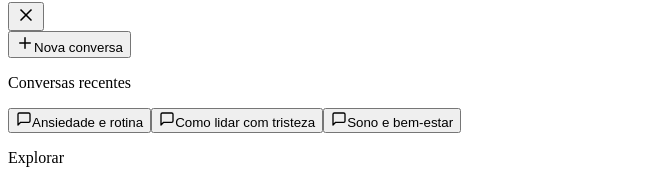
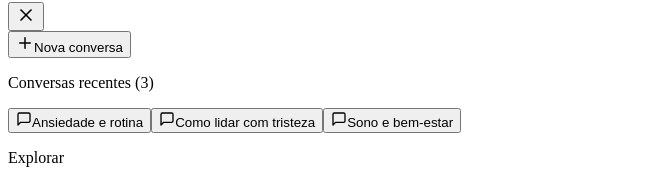
Before and after one commit to PabloOdilon11/zophiaIA, a React (Vite) app in the folder frontend/: page / in a window 1280 px wide. Shown: the part 310-479 px from the top of the page, without its empty margins (0-651 px from the left). Built offline with nearby package versions, Linux system fonts and the light colour scheme; no server answers; the HTML template or start-up script is replaced by a standard one.

Commit message:
feat: adiciona contador de conversas e estado vazio na sidebar

```diff
--- a/frontend/src/components/Sidebar.jsx
+++ b/frontend/src/components/Sidebar.jsx
@@ -46,8 +46,15 @@ export default function Sidebar({ isOpen, onClose, activeTab, setActiveTab, chat
 
           {/* Navigation Menu */}
           <div className="space-y-1">
-            <p className="px-3 text-xs font-semibold text-gray-400 uppercase tracking-wider mb-2">Conversas recentes</p>
+            <p className="px-3 text-xs font-semibold text-gray-400 uppercase tracking-wider mb-2">
+              Conversas recentes ({chats.length})
+            </p>
             <div className="space-y-1 max-h-48 overflow-y-auto">
+              {chats.length === 0 && (
+                <p className="px-3 py-2 text-xs text-gray-400">
+                  Nenhuma conversa ainda. Clique em "Nova conversa" para começar.
+                </p>
+              )}
               {chats.map(chat => (
                 <button
                   key={chat.id}
```
